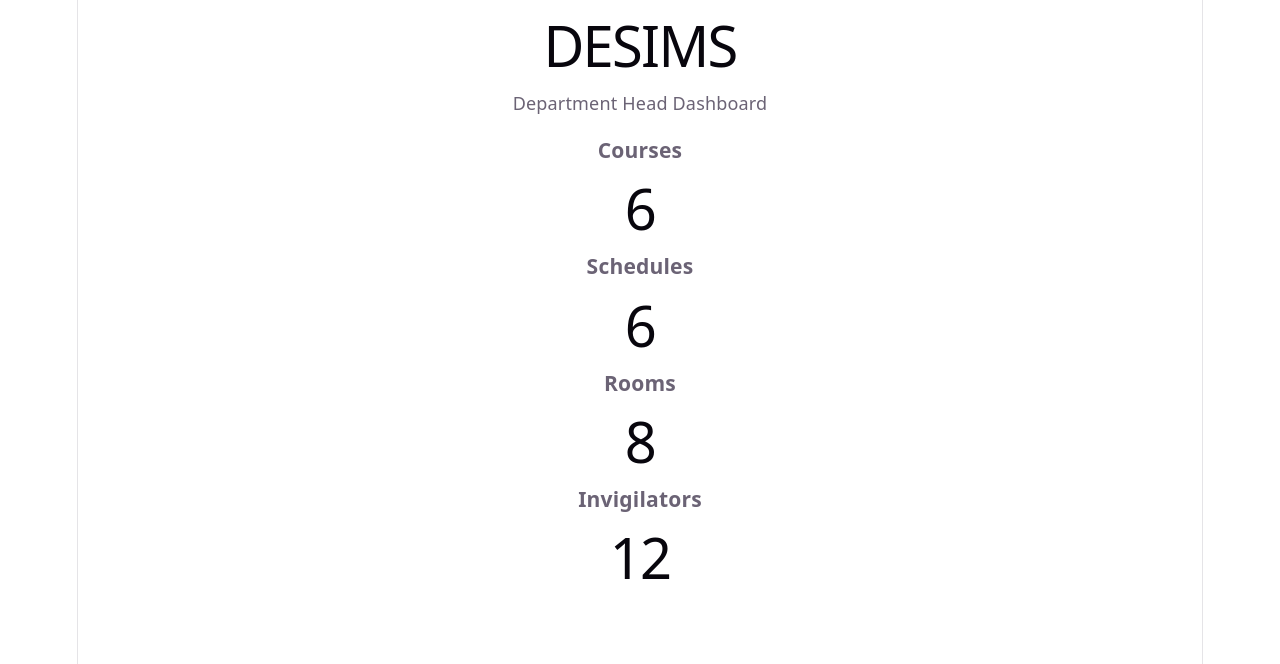
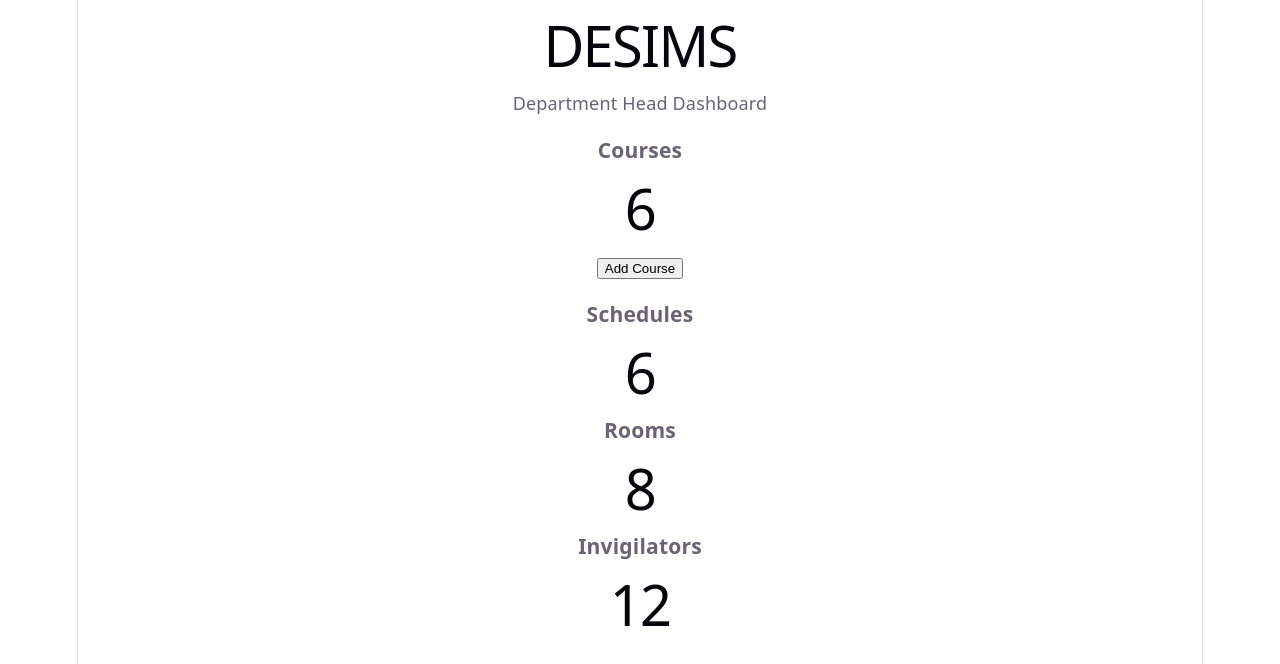
Before and after one commit to Eyeru/desims, a React (Vite) app in the folder desims-ui/: page / in a window 1280 px wide. Shown: the top 664 px of the page. Built offline with nearby package versions, Linux system fonts and the light colour scheme.

Commit message:
Add React state to dashboard

```diff
--- a/desims-ui/src/pages/Dashboard.tsx
+++ b/desims-ui/src/pages/Dashboard.tsx
@@ -1,7 +1,10 @@
+import { useState } from "react";
 import Header from "../components/Header";
 import SummaryCard from "../components/SummaryCard";
 
 function Dashboard() {
+    const [courses, setCourses] = useState(6);
+
     return (
         <>
             <Header />
@@ -10,8 +13,12 @@ function Dashboard() {
 
                 <SummaryCard
                     title="Courses"
-                    value={6}
+                    value={courses}
                 />
+                <button
+                    onClick={() => setCourses(courses + 1)}>
+                    Add Course
+                </button>
 
                 <SummaryCard
                     title="Schedules"
```
